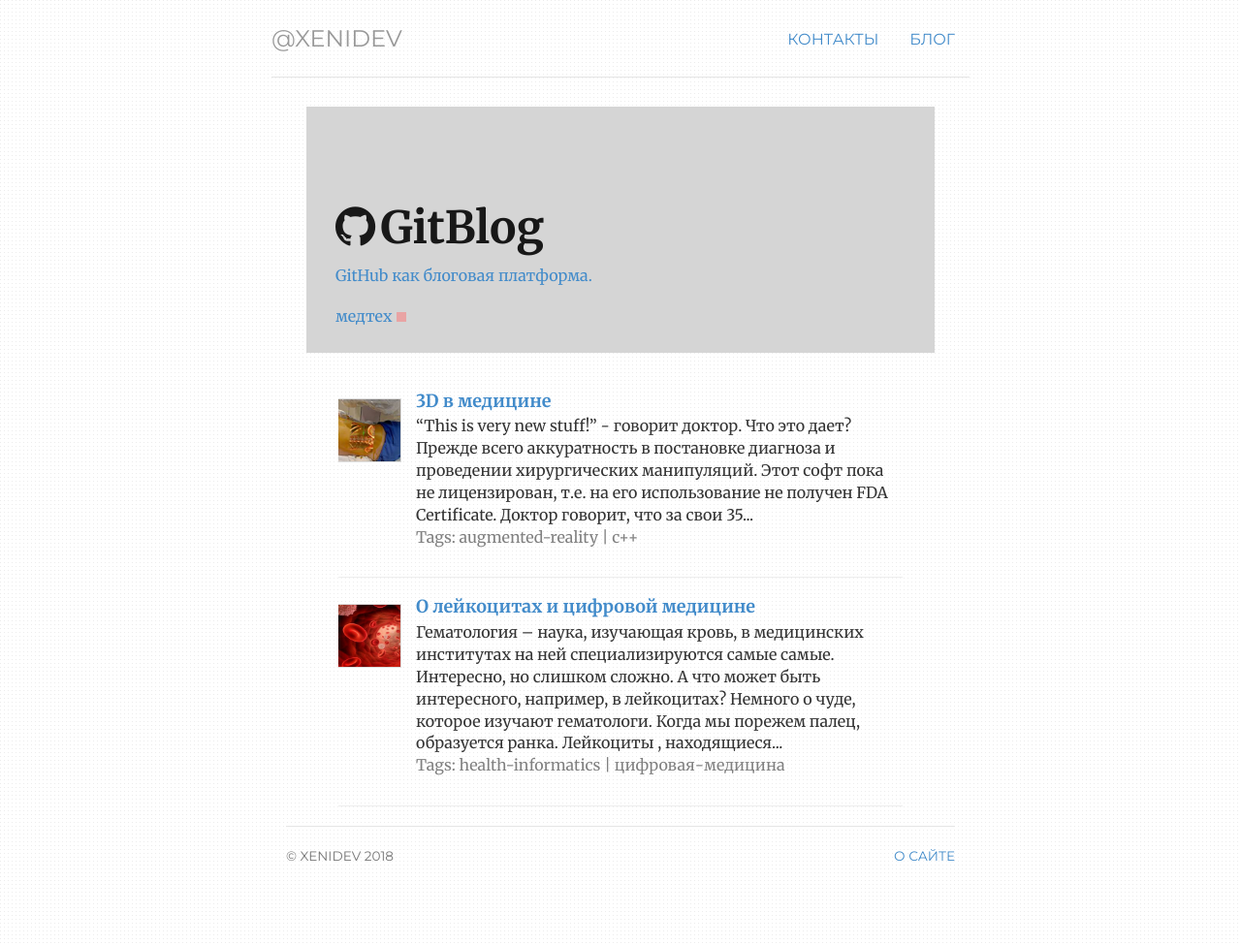
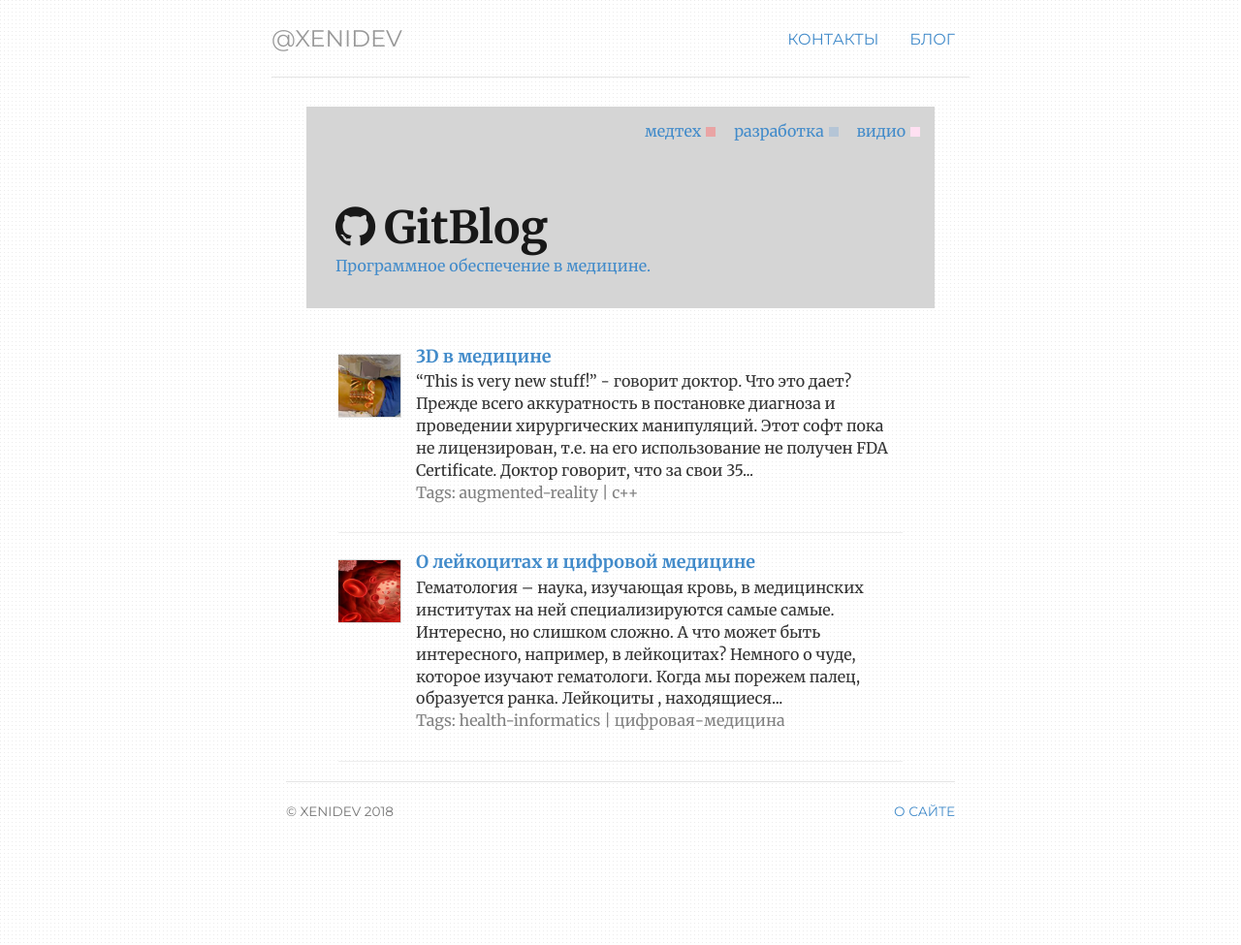
Before and after one commit to ValeraS/xenidev.github.io, a Jekyll site: the page built from notes/medtech.html, in a window 1280 px wide. Shown: the whole page at 97% size. Built offline with Jekyll 4.4.1, drawn with Linux system fonts in a browser that asks for light colours; after the commit the page ends 929 px from its top, so only the background shows below that.

Commit message:
Update medtech.html

```diff
--- a/notes/medtech.html
+++ b/notes/medtech.html
@@ -4,21 +4,23 @@
 
               <!-- Guide
   ================================================== -->
-      <div class="guide">
+ <div class="guide">
+  <ul class="square-categories pull-right">
+    <li><a href="/notes/medtech">медтех<span class="badge-category-medtech"></span></a> </li>
+    <li><a href="/notes/razrabotka.html">разработка<span class="badge-category-razrabotka"></span> </a> </li>
+    <li><a href="/notes/video.html">видио<span class="badge-category-video"></a> </li>
+  </ul>
   <div class="title">
+
     <ul class="fa-ul">
-      <li><i class="fa fa-github" style="font-size:48px;"></i><h1>GitBlog</h1></li>
-
+      <li><i class="fa fa-github" style="font-size:48px;"></i>
+        <h1>GitBlog</h1></li>
+	    <p> Программное обеспечение в медицине.</p>
     </ul>
-    <p>GitHub как блоговая платформа.</p>
-
-    <ul class="square-categories">
-
-      <li><a href="/notes/medtech">медтех<span class="badge-category-medtech"></span></a> </li>
 
 
 
-    </ul>
+
   </div>
 
 </div>
```
